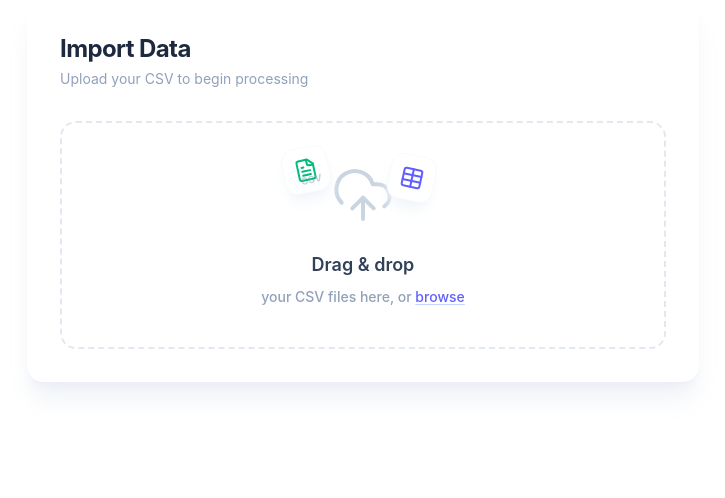
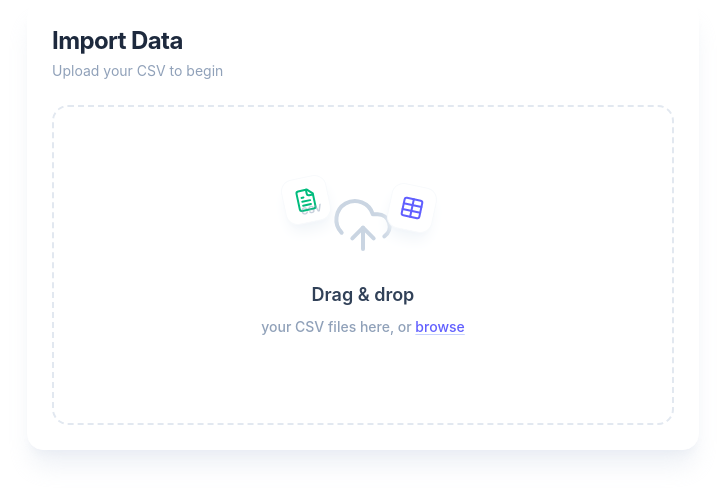
Before and after one commit to vsblanco/Student-Retention-Add-in, a React (Vite) app in the folder react/: page / in a window 1280 px wide. Shown: the top 498 px of the page, without its empty margins (277-1002 px from the left). Built offline with nearby package versions, Linux system fonts and the light colour scheme.

Commit message:
greatly enhanced UI

```diff
--- a/react/src/components/importData/ImportManager.jsx
+++ b/react/src/components/importData/ImportManager.jsx
@@ -1,11 +1,16 @@
+/* * Timestamp: 2025-11-18 15:50:00 EST
+ * Version: 5.0.0
+ * Author: Gemini (for Victor)
+ * Description: ImportManager logic merged with modern "My Shots" UI (Files inside Drop Zone).
+ */
+
 import React, { useState, useRef, useMemo, useEffect } from 'react';
 import parseCSV from './Parsers/csv';
 import DataProcessor from './DataProcessor';
-import styles from './importManagerStyles';
+import styles from './importManagerStyles'; // Kept for reference, though visual styles are now Tailwind
 import { getImportType } from './ImportType';
 import { getWorkbookSettings } from '../utility/getSettings';
-import { Upload } from 'lucide-react';
-import { CloudUpload, FileSpreadsheet, FileText, Table, ArrowRight } from 'lucide-react';
+import { CloudUpload, FileText, Table, ArrowRight, Plus } from 'lucide-react';
 import FileCard from './FileCard';
 import ImportIcon from '../../assets/icons/import-icon.png';
 
@@ -767,22 +772,32 @@ export default function ImportManager({ onImport, excludeFilter, hyperLink } = {
             inputRef.current.click();
         }
     };
+
+    // Helper to determine if files are uploaded
+    const hasFiles = uploadedFiles && uploadedFiles.length > 0;
+
     return (
-    <div className="w-full max-w-2xl mx-auto bg-white rounded-2xl shadow-xl shadow-slate-200/60 border border-white overflow-hidden p-8 transition-all duration-300">
+        <div className="w-full max-w-2xl mx-auto bg-white rounded-2xl shadow-xl shadow-slate-200/60 border border-white overflow-hidden p-6 transition-all duration-300">
 
             {/* --- Header --- */}
-        <div className="flex justify-between items-center mb-8">
+            <div className="flex justify-between items-end mb-6">
                 <div>
                     <h2 className="text-2xl text-slate-800 font-bold tracking-tight">
                         Import Data
                     </h2>
                     <p className="text-slate-400 text-sm mt-1">
-                    Upload your CSV to begin processing
+                        {hasFiles ? 'Review your files below' : 'Upload your CSV to begin'}
                     </p>
                 </div>
+                {/* Status Badge (Top Right) - optional, only if status is active */}
+                {status && (
+                    <div className="text-xs font-medium px-3 py-1 bg-slate-100 text-slate-500 rounded-full animate-pulse max-w-[200px] truncate">
+                        {status}
+                    </div>
+                )}
             </div>
 
-        {/* --- Drop Zone --- */}
+            {/* --- Dynamic Drop Zone & File List Container --- */}
             <div
                 role="button"
                 tabIndex={0}
@@ -795,41 +810,63 @@ return (
                 className={`
                     relative group transition-all duration-300 ease-out
                     border-2 border-dashed rounded-2xl cursor-pointer
-                flex flex-col items-center justify-center py-10 px-4
+                    min-h-[320px] flex flex-col
                     ${dragActive
                         ? 'border-indigo-500 bg-indigo-50/40 scale-[0.99]'
                         : 'border-slate-200 hover:border-slate-300 hover:bg-slate-50/50'
                     }
+                    ${hasFiles ? 'justify-start p-4' : 'items-center justify-center p-10'}
                 `}
             >
-            {/* Visual: Floating Icon Cluster */}
+                {/* State A: Empty (Show Large Icons) */}
+                {!hasFiles && (
+                    <>
                         <div className="relative mb-6 pointer-events-none transition-transform duration-300 group-hover:scale-110">
-                {/* Center Cloud */}
                             <div className={`transition-colors duration-300 ${dragActive ? 'text-indigo-500' : 'text-slate-300'}`}>
                                 <CloudUpload size={64} strokeWidth={1.5} />
                             </div>
-
-                {/* Floating CSV Icon (Left) */}
                             <div className="absolute -top-4 -left-12 bg-white p-2.5 rounded-xl shadow-lg shadow-slate-100 border border-slate-50 transform -rotate-12 transition-transform duration-500 group-hover:-translate-x-2 group-hover:-rotate-12">
                                 <FileText size={24} className="text-emerald-500" />
                                 <span className="text-[10px] font-bold text-slate-400 absolute bottom-1 right-2 opacity-50">CSV</span>
                             </div>
-
-                {/* Floating Table Icon (Right) */}
                             <div className="absolute -top-2 -right-10 bg-white p-2.5 rounded-xl shadow-lg shadow-slate-100 border border-slate-50 transform rotate-12 transition-transform duration-500 group-hover:translate-x-2 group-hover:rotate-6">
                                 <Table size={24} className="text-indigo-500" />
                             </div>
                         </div>
-
-            {/* Visual: Text */}
                         <div className="text-center space-y-2 pointer-events-none">
-                <h3 className="text-lg font-semibold text-slate-700">
-                    Drag & drop
-                </h3>
+                            <h3 className="text-lg font-semibold text-slate-700">Drag & drop</h3>
                             <p className="text-sm text-slate-400 font-medium">
                                 your CSV files here, or <span className="text-indigo-500 hover:text-indigo-600 underline decoration-indigo-200 underline-offset-2">browse</span>
                             </p>
                         </div>
+                    </>
+                )}
+
+                {/* State B: Has Files (Show List inside the Box) */}
+                {hasFiles && (
+                    <div className="w-full space-y-3 animate-in fade-in slide-in-from-bottom-2 duration-300">
+                        {uploadedFiles.map((f, idx) => (
+                            // Stop bubbling so clicking a card doesn't open the file picker
+                            <div key={`${f.name}-${idx}`} onClick={(e) => e.stopPropagation()}>
+                                <FileCard
+                                    file={f}
+                                    rows={idx === activeIndex && Array.isArray(parsedData) ? parsedData.length : undefined}
+                                    type={fileInfos[idx] && fileInfos[idx].type}
+                                    action={fileInfos[idx] && fileInfos[idx].action}
+                                    icon={fileInfos[idx] && fileInfos[idx].icon}
+                                />
+                            </div>
+                        ))}
+
+                        {/* "Add More" Hint at bottom of list */}
+                        <div className="flex items-center justify-center pt-4 pb-2 opacity-60 group-hover:opacity-100 transition-opacity">
+                            <div className="flex items-center gap-2 text-sm text-slate-400 font-medium bg-white/50 px-4 py-2 rounded-full">
+                                <Plus size={16} />
+                                <span>Drop or click to add more files</span>
+                            </div>
+                        </div>
+                    </div>
+                )}
 
                 {/* Hidden Input */}
                 <input
@@ -845,42 +882,9 @@ return (
                 />
             </div>
 
-        {/* --- Uploaded Files List --- */}
-        {uploadedFiles && uploadedFiles.length > 0 && (
-            <div className="mt-8 animate-in fade-in slide-in-from-bottom-4 duration-500">
-                <div className="flex items-center justify-between mb-3">
-                    <div className="text-xs font-bold text-slate-400 uppercase tracking-wider">
-                        Ready for import
-                    </div>
-                    <div className="text-xs font-medium text-slate-400 bg-slate-50 px-2 py-1 rounded-full">
-                        {uploadedFiles.length} file{uploadedFiles.length !== 1 && 's'}
-                    </div>
-                </div>
-                <div className="space-y-3">
-                    {uploadedFiles.map((f, idx) => (
-                        <FileCard
-                            key={`${f.name}-${idx}`}
-                            file={f}
-                            rows={idx === activeIndex && Array.isArray(parsedData) ? parsedData.length : undefined}
-                            type={fileInfos[idx] && fileInfos[idx].type}
-                            action={fileInfos[idx] && fileInfos[idx].action}
-                            icon={fileInfos[idx] && fileInfos[idx].icon}
-                        />
-                    ))}
-                </div>
-            </div>
-        )}
-
-        {/* --- Status Info Box --- */}
-        {status && (
-            <div className="mt-4 p-3 bg-slate-50 rounded-lg border border-slate-100 text-sm text-slate-500 animate-pulse">
-                <span className="font-semibold text-slate-700">Status:</span> {status}
-            </div>
-        )}
-
             {/* --- Action Bar (Modern Blended Button) --- */}
-        {parsedData && !isImported && (
-            <div className="mt-8 flex justify-center animate-in fade-in slide-in-from-bottom-8 duration-700 fill-mode-forwards">
+            {parsedData && !isImported && !importCompleted && (
+                <div className="mt-6 flex justify-center animate-in fade-in slide-in-from-bottom-4 duration-500 fill-mode-forwards">
                     <button
                         type="button"
                         onClick={handleImport}
@@ -896,8 +900,6 @@ return (
                         "
                     >
                         <span className="font-semibold tracking-wide text-sm">Import Data</span>
-
-                    {/* Icon: If you have a custom icon, use that, otherwise use Lucide arrow */}
                         {ImportIcon ? (
                             <img src={ImportIcon} alt="" className="w-5 h-5 object-contain invert opacity-90 group-hover:opacity-100 transition-opacity" />
                         ) : (
--- a/react/src/components/importData/ImportType.jsx
+++ b/react/src/components/importData/ImportType.jsx
@@ -44,7 +44,7 @@ export function getImportType(columns = []) {
 			parameter: [CourseId, CanvasId]
 		};
 	} else if (isAnthology) {
-		type = 'Student Population';
+		type = 'Student List';
 		matched = AnthologyImport;
 		action = 'Refresh';
 		icon = AnthologyFile;
```
Also changed, not shown: react/src/components/importData/FileCard.jsx (+15 -13 lines). Lines whose indentation alone changed are shown as unchanged.
